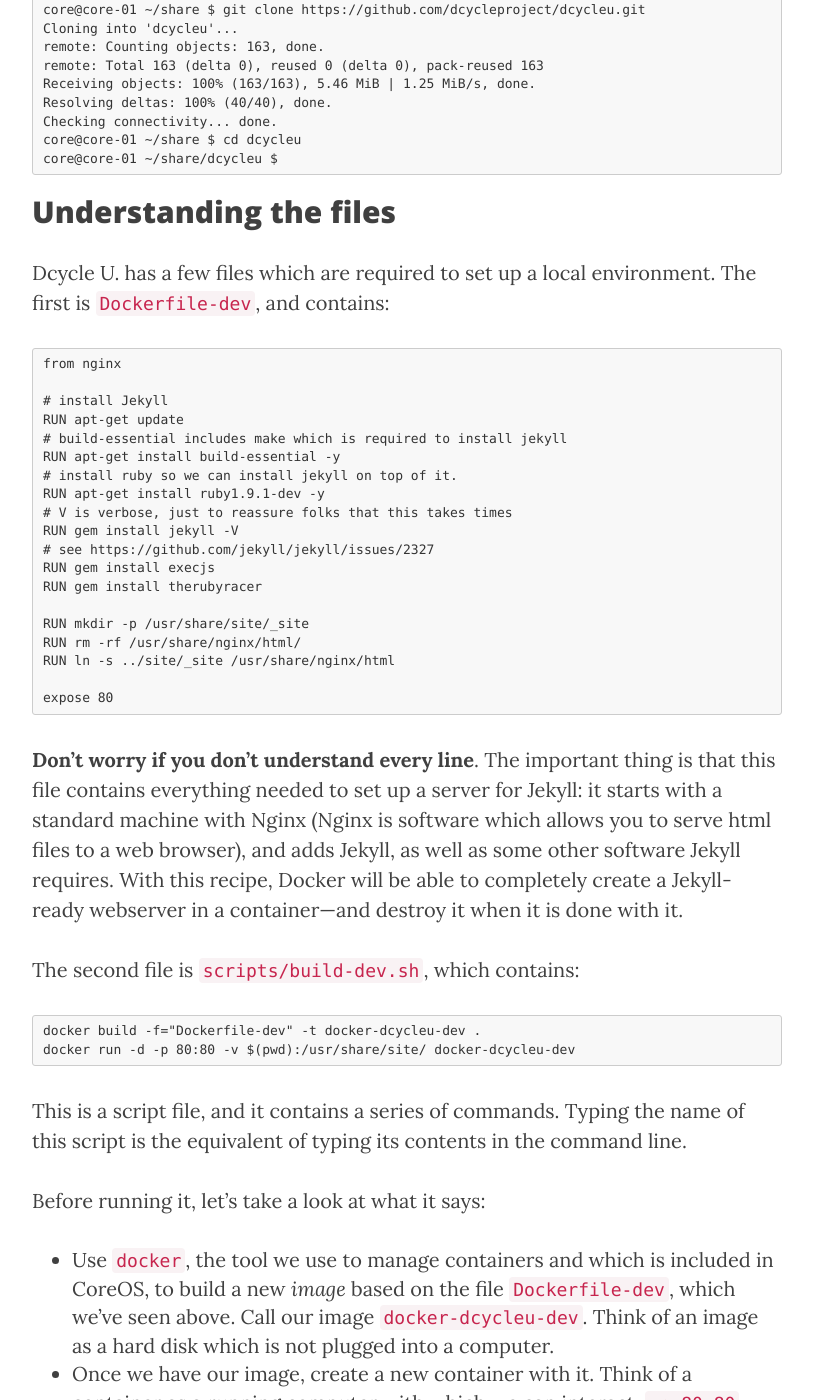
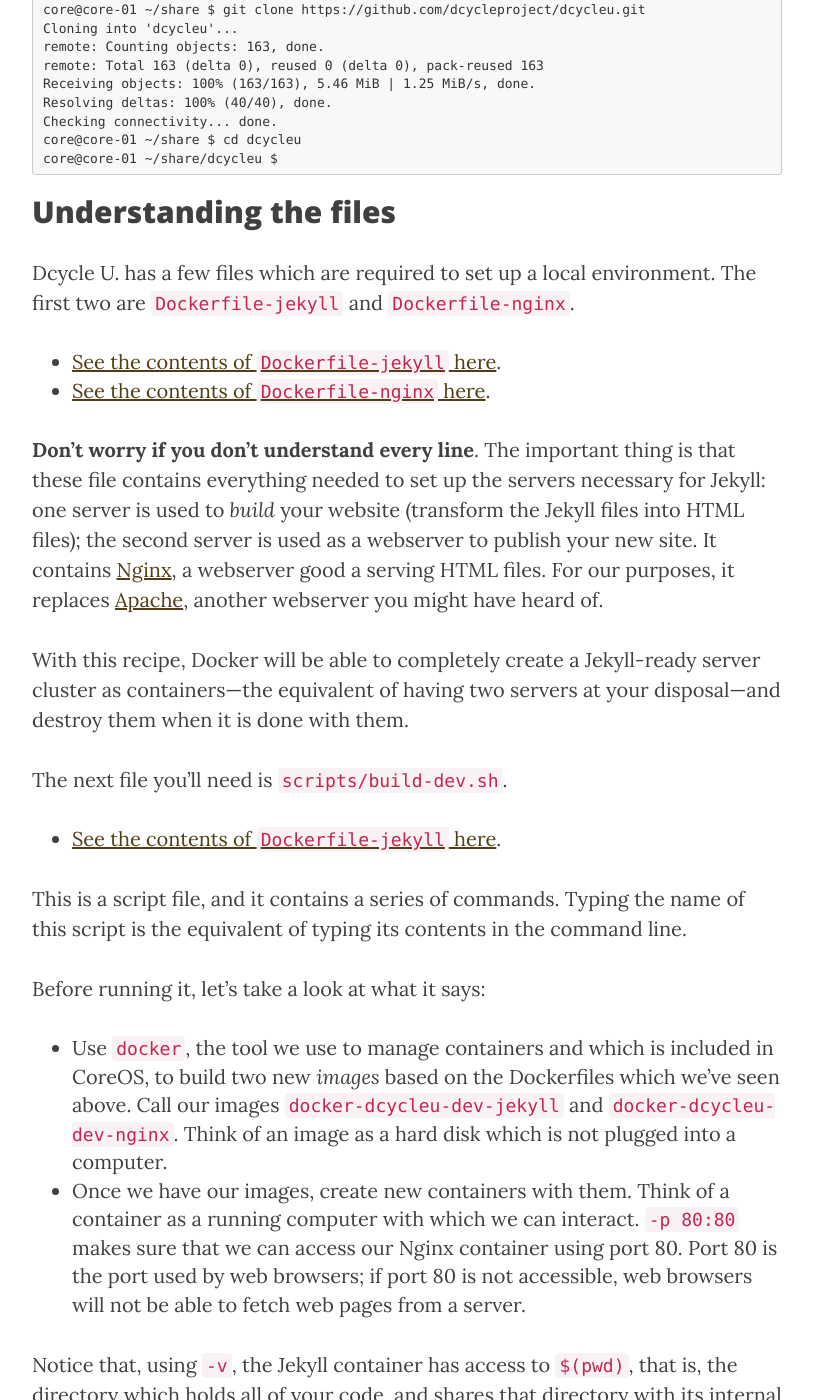
Before and after one commit to dcycle/dcycleu, a Jekyll site: the page built from _posts/2015-04-20-01-devops.md, in a window 1280 px wide and 1400 px high, scrolled down 5988 px. Shown: the whole window, without its empty margins (233-1046 px from the left). Built offline with Jekyll 4.4.1, drawn with Linux system fonts in a browser that asks for light colours; nearby versions of some CDN libraries; some of the changed text lies outside the part shown.

Commit message:
Issue #8 use different Dockerfile

```diff
--- a/_posts/2015-04-20-01-devops.md
+++ b/_posts/2015-04-20-01-devops.md
@@ -113,47 +113,36 @@ Now go to your CoreOS machine, and clone Dcycle U:
 Understanding the files
 -----
 
-Dcycle U. has a few files which are required to set up a local environment. The first is `Dockerfile-dev`, and contains:
+Dcycle U. has a few files which are required to set up a local environment. The first two are `Dockerfile-jekyll` and `Dockerfile-nginx`.
 
-    from nginx
+ * [See the contents of `Dockerfile-jekyll` here](https://github.com/dcycleproject/dcycleu/blob/gh-pages/Dockerfile-jekyll).
+ * [See the contents of `Dockerfile-nginx` here](https://github.com/dcycleproject/dcycleu/blob/gh-pages/Dockerfile-nginx).
 
-    # install Jekyll
-    RUN apt-get update
-    # build-essential includes make which is required to install jekyll
-    RUN apt-get install build-essential -y
-    # install ruby so we can install jekyll on top of it.
-    RUN apt-get install ruby1.9.1-dev -y
-    # V is verbose, just to reassure folks that this takes times
-    RUN gem install jekyll -V
-    # see https://github.com/jekyll/jekyll/issues/2327
-    RUN gem install execjs
-    RUN gem install therubyracer
+**Don't worry if you don't understand every line**. The important thing is that these file contains everything needed to set up the servers necessary for Jekyll: one server is used to _build_ your website (transform the Jekyll files into HTML files); the second server is used as a webserver to publish your new site. It contains [Nginx](http://wiki.nginx.org/Main), a webserver good a serving HTML files. For our purposes, it replaces [Apache](https://www.apache.org), another webserver you might have heard of.
 
-    RUN mkdir -p /usr/share/site/_site
-    RUN rm -rf /usr/share/nginx/html/
-    RUN ln -s ../site/_site /usr/share/nginx/html
+With this recipe, Docker will be able to completely create a Jekyll-ready server cluster as containers---the equivalent of having two servers at your disposal---and destroy them when it is done with them.
 
-    expose 80
+The next file you'll need is `scripts/build-dev.sh`.
 
-**Don't worry if you don't understand every line**. The important thing is that this file contains everything needed to set up a server for Jekyll: it starts with a standard machine with Nginx (Nginx is software which allows you to serve html files to a web browser), and adds Jekyll, as well as some other software Jekyll requires. With this recipe, Docker will be able to completely create a Jekyll-ready webserver in a container---and destroy it when it is done with it.
-
-The second file is `scripts/build-dev.sh`, which contains:
-
-    docker build -f="Dockerfile-dev" -t docker-dcycleu-dev .
-    docker run -d -p 80:80 -v $(pwd):/usr/share/site/ docker-dcycleu-dev
+ * [See the contents of `Dockerfile-jekyll` here](https://github.com/dcycleproject/dcycleu/blob/gh-pages/scripts/build-dev.sh).
 
 This is a script file, and it contains a series of commands. Typing the name of this script is the equivalent of typing its contents in the command line.
 
 Before running it, let's take a look at what it says:
 
- * Use `docker`, the tool we use to manage containers and which is included in CoreOS, to build a new _image_ based on the file `Dockerfile-dev`, which we've seen above. Call our image `docker-dcycleu-dev`. Think of an image as a hard disk which is not plugged into a computer.
- * Once we have our image, create a new container with it. Think of a container as a running computer with which we can interact. `-p 80:80` makes sure that we can access our  container using port 80. Port 80 is the port used by web browsers; if port 80 is not accessible, web browsers will not be able to fetch web pages from a server. `-v $(pwd):/usr/share/site/` tells our container to share all the files which are in the current directory on the CoreOS virtual machine, and reserve the path `/usr/share/site/` on the container for those files.
+ * Use `docker`, the tool we use to manage containers and which is included in CoreOS, to build two new _images_ based on the Dockerfiles which we've seen above. Call our images `docker-dcycleu-dev-jekyll` and `docker-dcycleu-dev-nginx`. Think of an image as a hard disk which is not plugged into a computer.
+ * Once we have our images, create new containers with them. Think of a container as a running computer with which we can interact. `-p 80:80` makes sure that we can access our Nginx container using port 80. Port 80 is the port used by web browsers; if port 80 is not accessible, web browsers will not be able to fetch web pages from a server.
+
+Notice that, using `-v`, the Jekyll container has access to `$(pwd)`, that is, the directory which holds all of your code, and shares that directory with its internal path `/srv/jekyll/`. The Jekyll container's job is take all your code and transform it into a website, which it puts into a subdirectory called `_site` (that's how Jekyll works).
+
+The Nginx server does not need access to the entire code of your site, so `-v $(pwd)/_site:/usr/share/nginx/html/` only gives it access to the `_site` subdirectory, and puts it into `/usr/share/nginx/html/` on the container, so it may be published.
 
 Let's recap how files are shared. In lesson 1.3. we put our vagrant machine at `~/Documents/coreos-vagrant` on our laptop.
 
  * `~/Documents/coreos-vagrant/dcycleu/README.md` on our laptop _is the same file_ as `~/share/dcycleu/README.md` on our CoreOS VM.
- * Once we have a running container, `~/share/dcycleu/README.md` _will be the same file_ as `~/Documents/coreos-vagrant/dcycleu/README.md` on our laptop, which _will be the same file_ as `/usr/share/site/README.md` on the container, which itself is running on top of CoreOS.
- * The files are actually the same, _they are not copies, but the same file_: Changes to README.md in one place will change the file on all three locations.
+ * Once we have a running Jekyll container, `~/share/dcycleu/README.md` _will be the same file_ as `~/Documents/coreos-vagrant/dcycleu/README.md` on our laptop, which _will be the same file_ as `/srv/jekyll/README.md` on the container, which itself is running on top of CoreOS.
+ * `~/share/dcycleu/_site` _will be the same directory_ as `~/Documents/coreos-vagrant/dcycleu/_site` on our laptop, which _will be the same directory_ as `/srv/jekyll/README.md` on the Jekyll container, _will be the same directory_ as `/usr/share/nginx/html/` on the Nginx container.
+ * The files are actually the same, _they are not copies, but the same file_: Changes to README.md in one place will change the file on all locations.
 
 Running a local environment
 -----
@@ -173,33 +162,30 @@ Depending on your internet speed, this might take a while the first time you run
 When it's done, check your running containers again. You should have one.
 
     core@core-01 ~/share/dcycleu $ docker ps
-    CONTAINER ID        IMAGE                       COMMAND                CREATED             STATUS              PORTS                         NAMES
-    5f08fe759cf8        docker-dcycleu-dev:latest   "nginx -g 'daemon of   27 seconds ago      Up 27 seconds       0.0.0.0:80->80/tcp, 443/tcp   furious_nobel
+    CONTAINER ID        IMAGE                              COMMAND                CREATED             STATUS              PORTS                         NAMES
+    0fd2d9d3ba10        docker-dcycleu-dev-nginx:latest    "nginx -g 'daemon of   About an hour ago   Up About an hour    0.0.0.0:80->80/tcp, 443/tcp   berserk_ptolemy
+    8ec35228fce8        docker-dcycleu-dev-jekyll:latest   "/usr/bin/startup /b   About an hour ago   Up About an hour    4000/tcp                      serene_morse
 
-Because your container is accessible on port 80 (the port that websites use), you will be able to open a browser on your computer, and visit `http://172.17.8.101` (that's the internal IP address of your CoreOS VM).
+Because your Nginx container is accessible on port 80 (the port that websites use), you will be able to open a browser on your computer, and visit `http://172.17.8.101` (that's the internal IP address of your CoreOS VM).
 
 Are you seeing the DcycleU website? Great! If not, file an issue.
 
-OK, time to see one of the main advantages of containers: speed. Start by killing the container. This will not touch your code, it just kills the container where it is being run. First, find the ID of your running container. In this example, it's `5f08fe759cf8`. Then kill it with:
+OK, time to see one of the main advantages of containers: speed. Start by killing the Nginx and Jekyll containers. This will not touch your code, it just kills the container where it is being run. First, find the ID of your running containers. In this example, `0fd2d9d3ba10` and `8ec35228fce8`. Then kill them with:
 
-    core@core-01 ~/share/dcycleu $ docker kill 5f08fe759cf8
+    core@core-01 ~/share/dcycleu $ docker kill 0fd2d9d3ba10 8ec35228fce8
 
-You can also use `5f0` instead of `5f08fe759cf8` if you don't like copy-pasting. If you visit `http://172.17.8.101` or run `docker ps` now, you won't see that container anymore. Try building the container again and count how long it takes:
+You can also use `0fd` instead of `0fd2d9d3ba10` if you don't like copy-pasting. If you visit `http://172.17.8.101` or run `docker ps` now, you won't see that container anymore. Try building the container again and count how long it takes:
 
     core@core-01 ~/share/dcycleu $ ./scripts/build-dev.sh
 
-About one second, right? Keep in mind that we are doing the equivalent of starting up a server, booting an operating system, and starting all relevant software. That's the speed of Docker.
+About one second, right? Keep in mind that we are doing the equivalent of starting up two servers, booting two operating systems, and starting all relevant software. That's the speed of Docker.
 
 Make a change to Dcycle U.
 -----
 
 On your computer now, find Dcycle U.'s `_config.yml` file, make a change to the site's title using your text editor, and save it.
 
-As of this writing, I have not managed to get the container to automatically update the site every time you make a local change. There is an outstanding issue about that, called [Make Jekyll site regenerate automatically inside Docker container](https://github.com/dcycleproject/dcycleu/issues/5), if you are interested.
-
-So, until that issue is resolved, you will need to run the following command to update the local site:
-
-    core@core-01 ~/share/dcycleu $ ./scripts/jekyll-build.sh
+Changes should be reflected in your environment within a few seconds.
 
 Exercise: changing your own site locally
 -----
@@ -208,26 +194,28 @@ OK, now that you have made to the Dcycle U. site, you can delete that folder.
 
 Also, make sure you kill the Dcycle U. container, or else no other container will be able to exist on port 80, and you will get the error `Cannot start container ...: Bind for 0.0.0.0:80 failed: port is already allocated`.
 
-Recall the three files within the Dcycle U. that allowed us to create a container and update our site:
+Recall the files within the Dcycle U. that allowed us to create containers and update our site:
 
- * `Dockerfile-dev`.
+ * `Dockerfile-jekyll`.
+ * `Dockerfile-nginx`.
  * `scripts/build-dev.sh`.
- * `scripts/jekyll-build.sh`.
 
 You can create those three files in your own project now (make sure to put them in the right place; `Docker-dev` should be in your project root; and scripts should be in a folder called `scripts`). In `scripts/build-dev.sh`, make sure you change the two instances of `docker-dcycleu-dev` to a custom ID for your own project, like `docker-johns-flower-blog-dev`.
 
  * Navigate into your folder using `cd ~/startbootstrap-clean-blog-jekyll-gh-pages`, on the CoreOS VM.
  * Run `scripts/build-dev.sh`.
  * Make any changes you want directly on your computer.
- * Run `scripts/jekyll-build.sh`.
+ * See them reflected on your local environment after a few seconds.
 
 Exercise: push your changes live
 -----
 
 If all went well, your local environment at `http://172.17.8.101` should contain your changes, but not the site as it is hosted for the public on GitHub.
 
-Changes are pushed via Git. Because we **added files** to our Git repo (`scripts/build-dev.sh` and `scripts/jekyll-build.sh`), we need to _add them_ before committing, using Git's `add` command. Here's is what to do:
+Changes are pushed via Git. Because we **added files** to our Git repo (`scripts/build-dev.sh`, for example), we need to _add them_ before committing, using Git's `add` command. Here's is what to do:
 
+    core@core-01 ~/share/startbootstrap-clean-blog-jekyll-gh-pages $ git add Dockerfile-jekyll
+    core@core-01 ~/share/startbootstrap-clean-blog-jekyll-gh-pages $ git add Dockerfile-nginx
     core@core-01 ~/share/startbootstrap-clean-blog-jekyll-gh-pages $ git add scripts
     core@core-01 ~/share/startbootstrap-clean-blog-jekyll-gh-pages $ git commit -am 'Added Docker support'
     core@core-01 ~/share/startbootstrap-clean-blog-jekyll-gh-pages $ git push origin master
```
Also changed, not shown: 5 other files.
